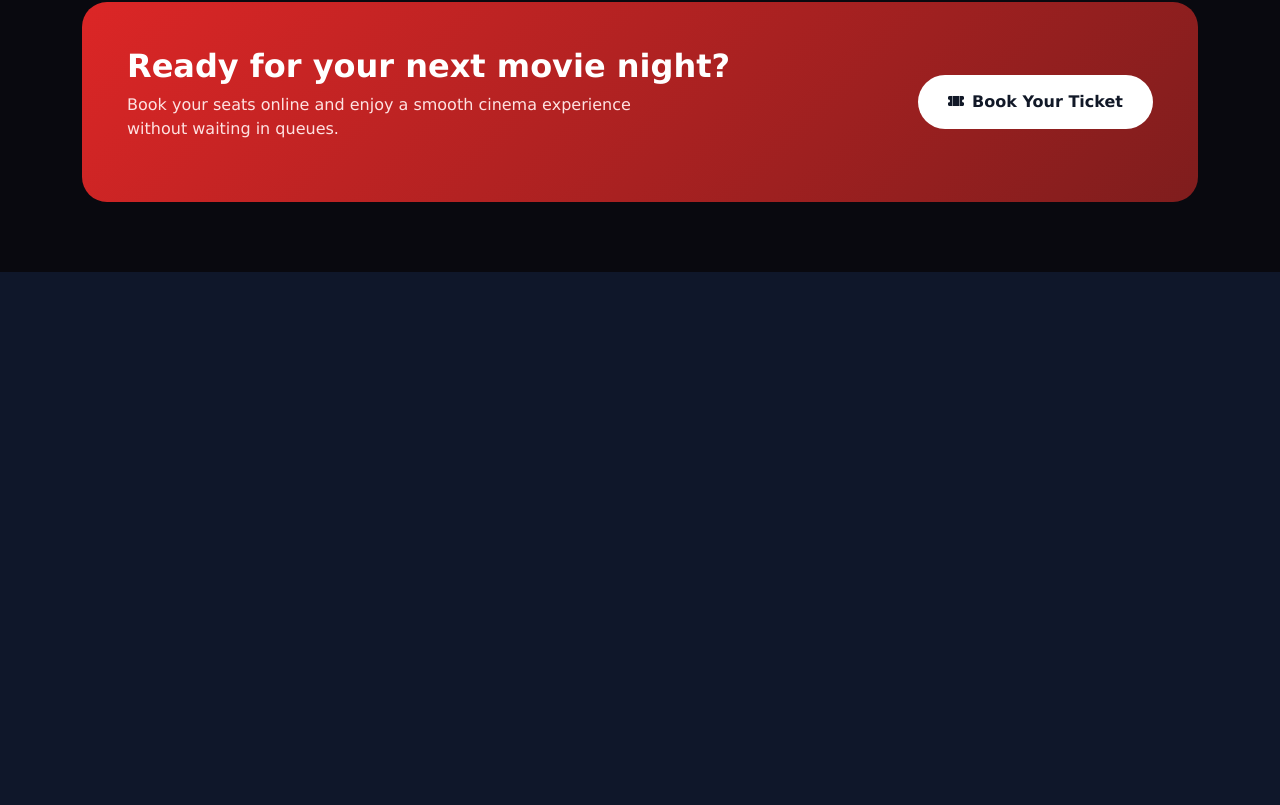
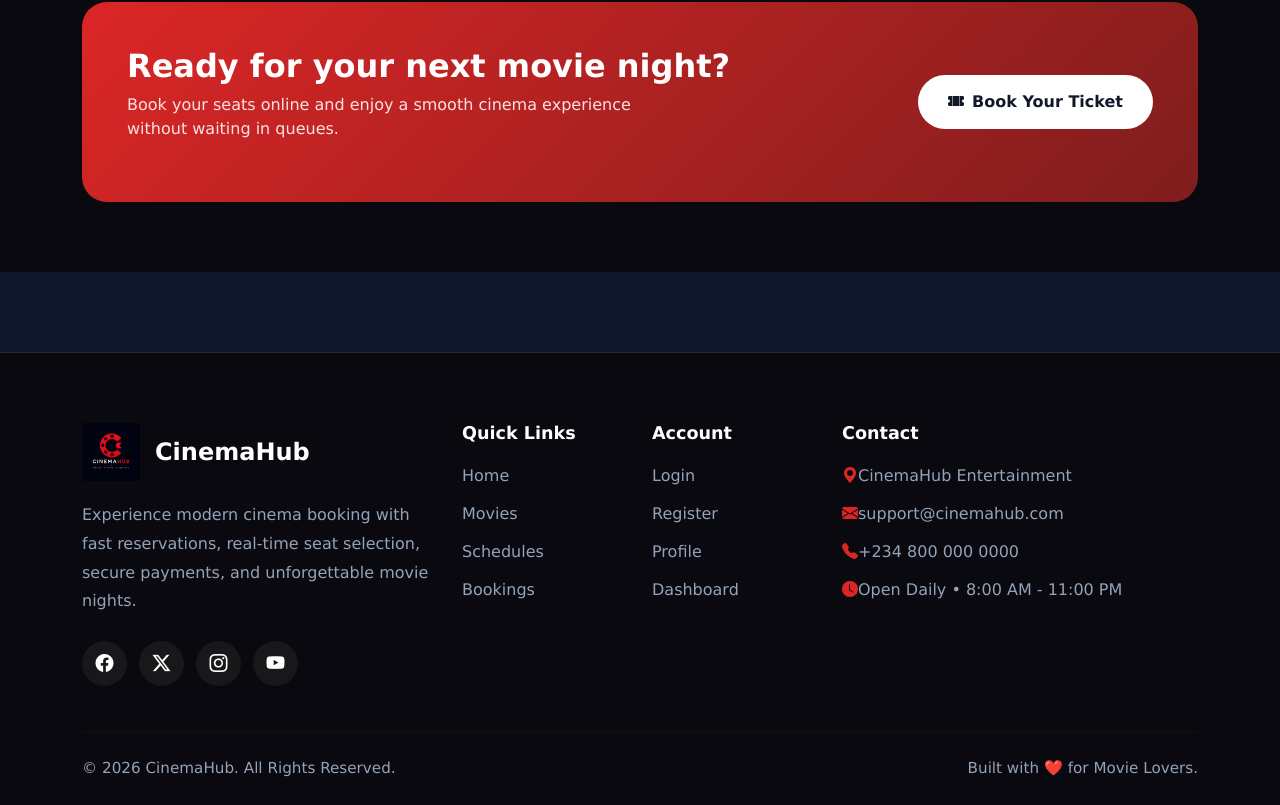
Before and after one commit to Jimmy-ui-maker/SmartCinema, a Next.js app: page / in a window 1280 px wide. Shown: the part 1471-2276 px from the top of the page. Before the commit the page ends 1743 px from the top, so only its background shows below. Built offline with nearby package versions, Linux system fonts and the light colour scheme; no server answers; the database is empty.

Commit message:
some changes

```diff
--- a/src/app/globals.css
+++ b/src/app/globals.css
@@ -2403,7 +2403,6 @@ SUPER ADMIN MANAGEMENT
 
 .admin-mobile-nav {
   display: none;
-
 }
 
 @media (max-width: 991px) {
@@ -2417,7 +2416,6 @@ SUPER ADMIN MANAGEMENT
     flex-direction: column;
     align-items: flex-start;
     gap: 12px;
-
   }
 
   .admin-navbar .d-flex {
@@ -2553,7 +2551,7 @@ SUPER ADMIN MANAGEMENT
   align-items: center;
   gap: 18px;
 
-  transition: .3s;
+  transition: 0.3s;
 }
 
 .admin-stat:hover {
@@ -3452,3 +3450,135 @@ UPLOAD BOX
     width: 100%;
   }
 }
+
+/* =====================================================
+   FOOTER
+===================================================== */
+
+.cinema-footer {
+  background: #09090f;
+  border-top: 1px solid #27272a;
+  color: #cbd5e1;
+  padding: 70px 0 25px;
+  margin-top: 80px;
+}
+
+.footer-brand {
+  display: flex;
+  align-items: center;
+  gap: 15px;
+  margin-bottom: 20px;
+}
+
+.footer-logo {
+  width: 58px;
+  height: 58px;
+  object-fit: contain;
+}
+
+.footer-brand h4 {
+  color: #fff;
+  font-weight: 800;
+  margin: 0;
+}
+
+.footer-text {
+  color: #94a3b8;
+  line-height: 1.8;
+  margin-bottom: 25px;
+}
+
+.footer-title {
+  color: #fff;
+  font-size: 1.1rem;
+  margin-bottom: 20px;
+  font-weight: 700;
+}
+
+.footer-links {
+  list-style: none;
+  padding: 0;
+  margin: 0;
+}
+
+.footer-links li {
+  margin-bottom: 14px;
+}
+
+.footer-links a {
+  color: #94a3b8;
+  text-decoration: none;
+  transition: 0.3s;
+}
+
+.footer-links a:hover {
+  color: var(--primary);
+  padding-left: 6px;
+}
+
+.footer-contact p {
+  margin-bottom: 14px;
+  color: #94a3b8;
+}
+
+.footer-contact i {
+  color: var(--primary);
+  width: 24px;
+}
+
+.footer-social {
+  display: flex;
+  gap: 12px;
+}
+
+.footer-social a {
+  width: 45px;
+  height: 45px;
+  border-radius: 50%;
+  background: #18181b;
+  display: flex;
+  align-items: center;
+  justify-content: center;
+  color: white;
+  text-decoration: none;
+  transition: 0.3s;
+  font-size: 18px;
+}
+
+.footer-social a:hover {
+  background: var(--primary);
+  color: white;
+  transform: translateY(-5px);
+}
+
+.footer-divider {
+  border-color: #27272a;
+  margin: 45px 0 25px;
+}
+
+.footer-bottom {
+  display: flex;
+  justify-content: space-between;
+  align-items: center;
+  color: #94a3b8;
+  font-size: 0.95rem;
+}
+
+@media (max-width: 992px) {
+  .cinema-footer {
+    text-align: center;
+  }
+
+  .footer-brand {
+    justify-content: center;
+  }
+
+  .footer-social {
+    justify-content: center;
+  }
+
+  .footer-bottom {
+    flex-direction: column;
+    gap: 10px;
+  }
+}
--- a/src/app/page.js
+++ b/src/app/page.js
@@ -2,6 +2,7 @@ import HeroSection from "@/components/home/HeroSection";
 import CategorySection from "@/components/home/CategorySection";
 import MovieSection from "@/components/home/MovieSection";
 import BookingCTA from "@/components/home/BookingCTA";
+import Footer from "@/components/Footer";
 
 export default function Home() {
   return (
@@ -13,6 +14,8 @@ export default function Home() {
       <MovieSection />
 
       <BookingCTA />
+
+      <Footer />
     </>
   );
 }
--- /dev/null
+++ b/src/components/Footer.jsx
@@ -0,0 +1,132 @@
+"use client";
+
+import Link from "next/link";
+
+export default function Footer() {
+  return (
+    <footer className="cinema-footer">
+      <div className="container">
+        <div className="row gy-5">
+          {/* Logo & About */}
+          <div className="col-lg-4">
+            <div className="footer-brand">
+              <img
+                src="/icons/cinemahub-192.png"
+                alt="CinemaHub"
+                className="footer-logo"
+              />
+
+              <h4>CinemaHub</h4>
+            </div>
+
+            <p className="footer-text">
+              Experience modern cinema booking with fast reservations, real-time
+              seat selection, secure payments, and unforgettable movie nights.
+            </p>
+
+            <div className="footer-social">
+              <a href="#">
+                <i className="bi bi-facebook"></i>
+              </a>
+
+              <a href="#">
+                <i className="bi bi-twitter-x"></i>
+              </a>
+
+              <a href="#">
+                <i className="bi bi-instagram"></i>
+              </a>
+
+              <a href="#">
+                <i className="bi bi-youtube"></i>
+              </a>
+            </div>
+          </div>
+
+          {/* Quick Links */}
+          <div className="col-lg-2 col-md-4">
+            <h5 className="footer-title">Quick Links</h5>
+
+            <ul className="footer-links">
+              <li>
+                <Link href="/">Home</Link>
+              </li>
+
+              <li>
+                <Link href="/movies">Movies</Link>
+              </li>
+
+              <li>
+                <Link href="/schedule">Schedules</Link>
+              </li>
+
+              <li>
+                <Link href="/bookings">Bookings</Link>
+              </li>
+            </ul>
+          </div>
+
+          {/* Account */}
+          <div className="col-lg-2 col-md-4">
+            <h5 className="footer-title">Account</h5>
+
+            <ul className="footer-links">
+              <li>
+                <Link href="/auth/login">Login</Link>
+              </li>
+
+              <li>
+                <Link href="/auth/register">Register</Link>
+              </li>
+
+              <li>
+                <Link href="/profile">Profile</Link>
+              </li>
+
+              <li>
+                <Link href="/customerdashboard">Dashboard</Link>
+              </li>
+            </ul>
+          </div>
+
+          {/* Contact */}
+          <div className="col-lg-4 col-md-4">
+            <h5 className="footer-title">Contact</h5>
+
+            <div className="footer-contact">
+              <p>
+                <i className="bi bi-geo-alt-fill"></i>
+                CinemaHub Entertainment
+              </p>
+
+              <p>
+                <i className="bi bi-envelope-fill"></i>
+                support@cinemahub.com
+              </p>
+
+              <p>
+                <i className="bi bi-telephone-fill"></i>
+                +234 800 000 0000
+              </p>
+
+              <p>
+                <i className="bi bi-clock-fill"></i>
+                Open Daily • 8:00 AM - 11:00 PM
+              </p>
+            </div>
+          </div>
+        </div>
+
+        <hr className="footer-divider" />
+
+        <div className="footer-bottom">
+          <span>
+            © {new Date().getFullYear()} CinemaHub. All Rights Reserved.
+          </span>
+
+          <span>Built with ❤️ for Movie Lovers.</span>
+        </div>
+      </div>
+    </footer>
+  );
+}
```
